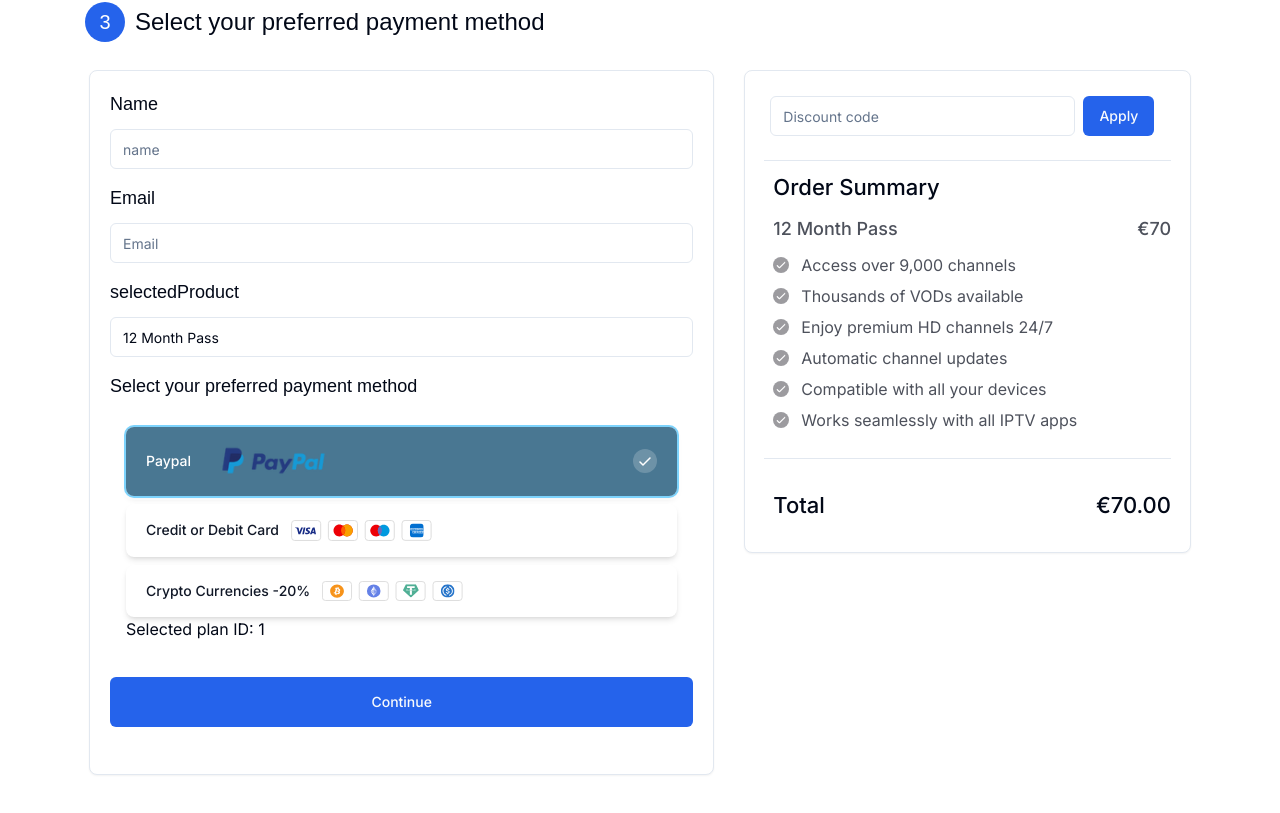
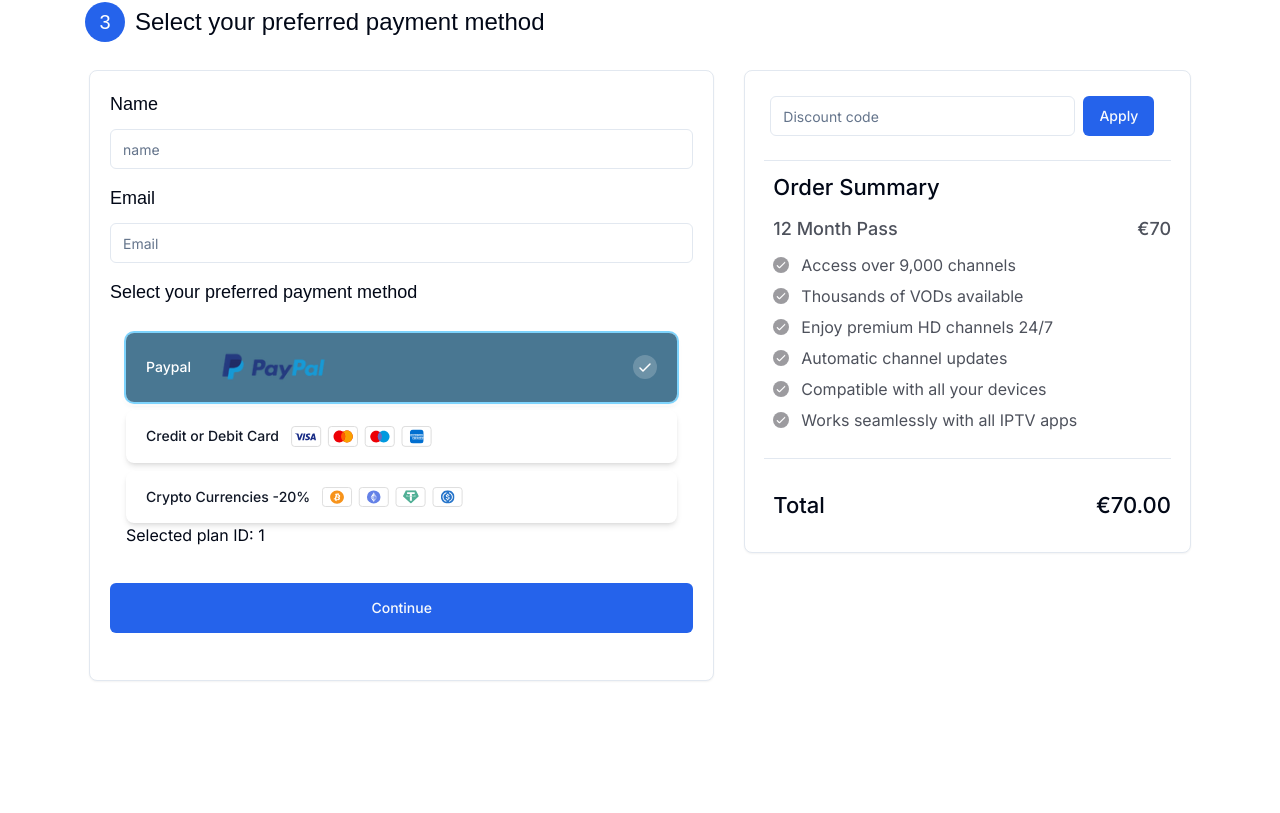
Before and after one commit to akramennaseh/checkout-frontend, a Next.js app: page /checkout in a window 1280 px wide. Shown: the part 872-1685 px from the top of the page. After the commit the page ends 1601 px from the top, so only its background shows below. Built offline with nearby package versions, Linux system fonts and the light colour scheme.

Commit message:
channel list

```diff
--- a/app/checkout/page.tsx
+++ b/app/checkout/page.tsx
@@ -100,7 +100,7 @@ const Page = () => {
         headers: {
           'Content-Type': 'application/json',
         },
-        body: JSON.stringify({ name, email, total,selectedProduct }),
+        body: JSON.stringify({ name, email, total, selectedProduct }),
       });
 
       const data = await response.json();
@@ -401,14 +401,6 @@ const Page = () => {
                                     }}>total</Label>
                                     <Input type="total" placeholder="total" value={total} readOnly />
                                 </div>
-                                <div style={{ }} className="px-5 pb-5 grid w-full items-center gap-4">
-                                    <Label htmlFor="selectedProduct" style={{
-                                        fontFamily: "CircularStd,Arial,Helvetica,sans-serif",
-                                        fontSize: "18px",
-                                        fontWeight: 500,
-                                    }}>selectedProduct</Label>
-                                    <Input type="selectedProduct" placeholder="selectedProduct" value={selectedProductName} readOnly />
-                                </div>
                                 <div className="px-5 pb-5 grid w-full  items-center gap-4">
                                     <Label htmlFor="Select your preferred payment method" style={{
                                         fontFamily: "CircularStd,Arial,Helvetica,sans-serif",
```
